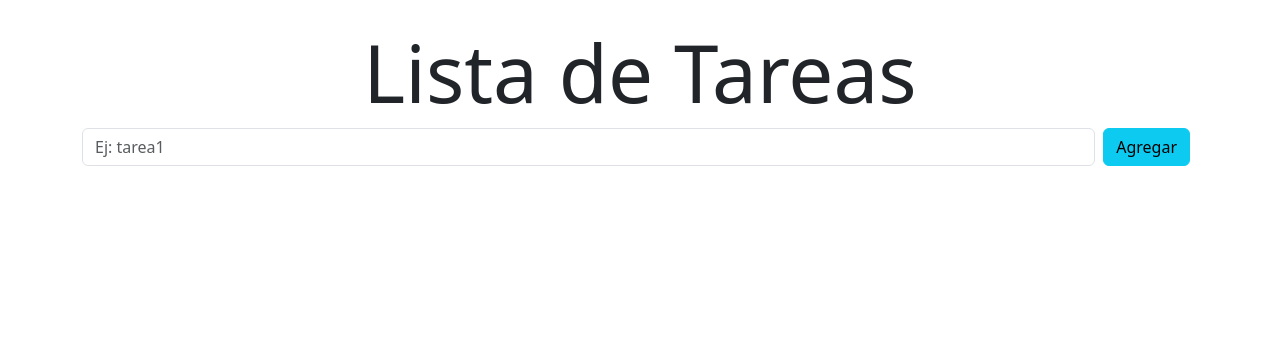
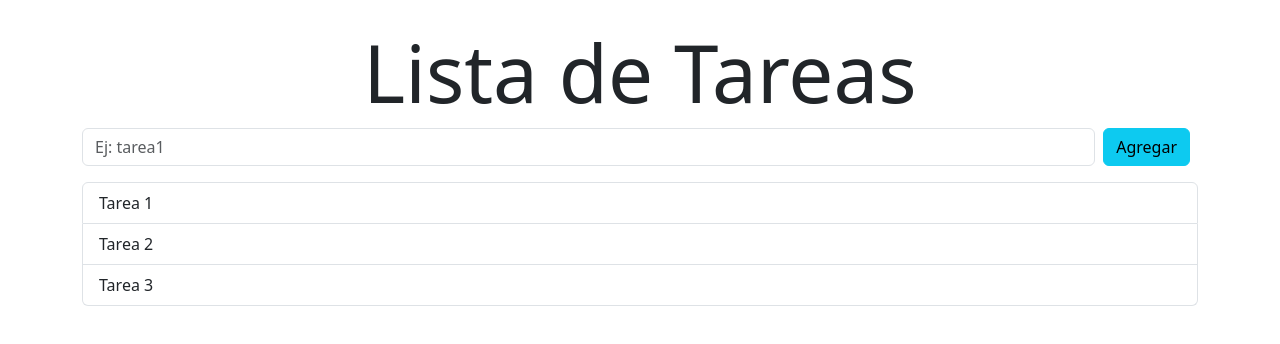
Before and after one commit to MaruSosa/ListaTareas, a React (Vite) app: page / in a window 1280 px wide. Shown: the top 344 px of the page. Built offline with nearby package versions, Linux system fonts and the light colour scheme.

Commit message:
agregamos el componente ListaTareas

```diff
--- a/src/components/FormularioTareas.jsx
+++ b/src/components/FormularioTareas.jsx
@@ -1,5 +1,6 @@
 import { Button } from 'react-bootstrap';
 import Form from 'react-bootstrap/Form';
+import ListaTareas from './ListaTareas';
 const FormularioTareas = () => {
   return (
     <section>
@@ -10,6 +11,7 @@ const FormularioTareas = () => {
           <Button variant='info'className='mx-2' type='submit'>Agregar</Button>
         </Form.Group>
       </Form>
+      <ListaTareas></ListaTareas>
     </section>
   );
 };
--- /dev/null
+++ b/src/components/ListaTareas.jsx
@@ -0,0 +1,15 @@
+import { ListGroup } from "react-bootstrap";
+
+const ListaTareas = () => {
+  return (
+    <ListGroup>
+      <ListGroup>
+        <ListGroup.Item>Tarea 1</ListGroup.Item>
+        <ListGroup.Item>Tarea 2</ListGroup.Item>
+        <ListGroup.Item>Tarea 3</ListGroup.Item>
+      </ListGroup>
+    </ListGroup>
+  );
+};
+
+export default ListaTareas;
```
